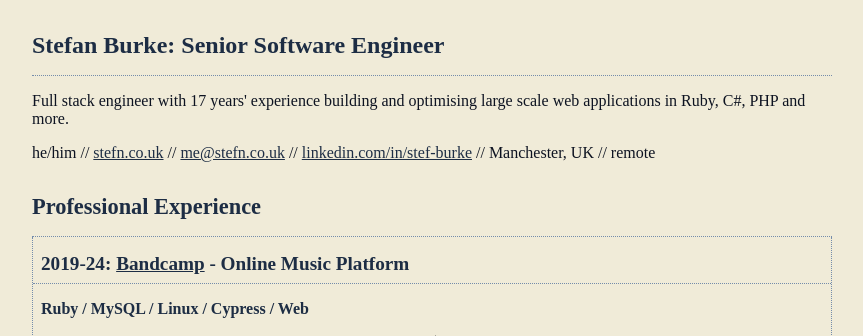
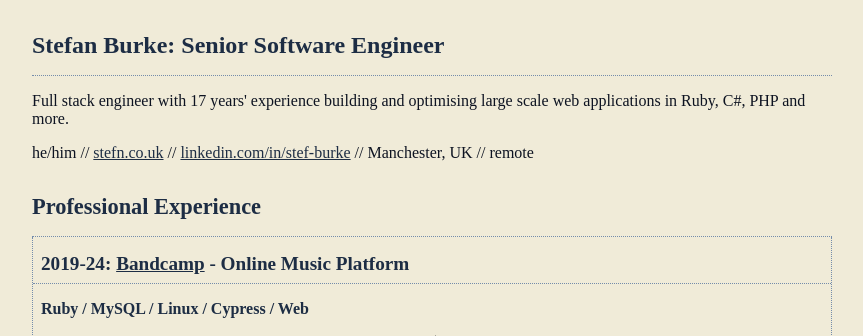
Before and after one commit to chobbledotcom/stefn, a Jekyll site: the page built from cv.html, in a window 1280 px wide. Shown: the top 336 px of the page, without its empty margins (208-1071 px from the left). Built offline with Jekyll 4.4.1, drawn with Linux system fonts in a browser that asks for light colours.

Commit message:
Remove email

```diff
--- a/cv.html
+++ b/cv.html
@@ -85,7 +85,6 @@ permalink: "/cv/"
     <p>
       he/him //
       <a href="https://stefn.co.uk">stefn.co.uk</a> //
-      <a href="mailto:me@stefn.co.uk">me@stefn.co.uk</a> //
       <a
         href="https://www.linkedin.com/in/stef-burke/">linkedin.com/in/stef-burke</a>
       // Manchester, UK // remote
```
